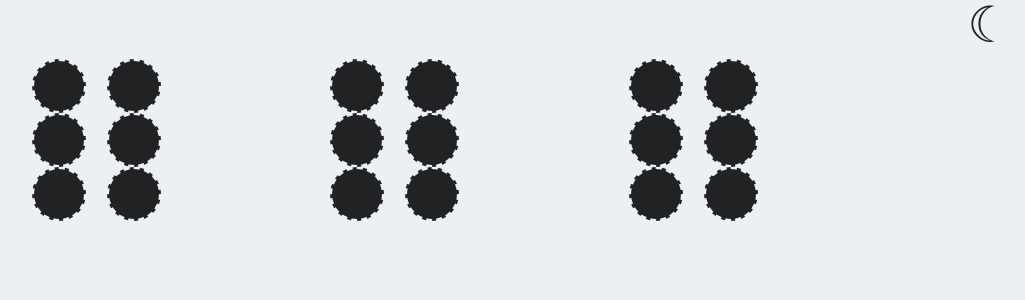
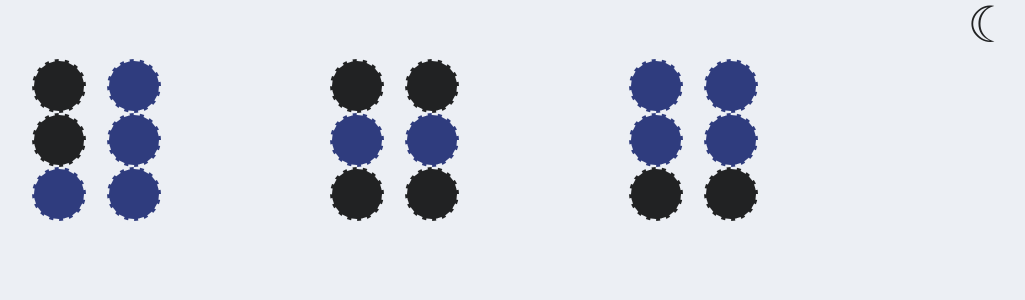
Before and after one commit to Marusiella/BinaryClock, a React (Vite) app: page / in a window 1280 px wide. Shown: the top 300 px of the page, without its empty margins (245-1270 px from the left). Built offline with nearby package versions, Linux system fonts and the light colour scheme.

Commit message:
all done

```diff
--- a/src/App.jsx
+++ b/src/App.jsx
@@ -1,5 +1,5 @@
 import styled, { createGlobalStyle } from "styled-components";
-import { useState } from "react";
+import { useEffect, useState } from "react";
 const Global = createGlobalStyle`
   body {
     margin: 0;
@@ -52,7 +52,7 @@ const Node = styled.div`
 `;
 function App() {
   const [isDark, setIsDark] = useState(false);
-  const [minutes, setMinutes] = useState([
+  const [hours, setHours] = useState([
     false,
     false,
     false,
@@ -60,7 +60,7 @@ function App() {
     false,
     false,
   ]);
-  const [hours, setHours] = useState([
+  const [minutes, setMinutes] = useState([
     false,
     false,
     false,
@@ -76,7 +76,34 @@ function App() {
     false,
     false,
   ]);
-
+  useEffect(() => {
+    const interval = setInterval(() => {
+      var date = new Date();
+      var hours = date.getHours().toString(2);
+      var minutes = date.getMinutes().toString(2);
+      var seconds = date.getSeconds().toString(2);
+      setHours(
+        hours
+          .padStart(6, "0")
+          .split("")
+          .map((x) => x === "1")
+      );
+      setMinutes(
+        minutes
+          .padStart(6, "0")
+          .split("")
+          .map((x) => x === "1")
+      );
+      setSeconds(
+        seconds
+          .padStart(6, "0")
+          .split("")
+          .map((x) => x === "1")
+      );
+      console.log(hours, minutes, seconds);
+    }, 1000);
+    return () => clearInterval(interval);
+  });
   return (
     <div>
       <Global isDark={isDark} />
```
